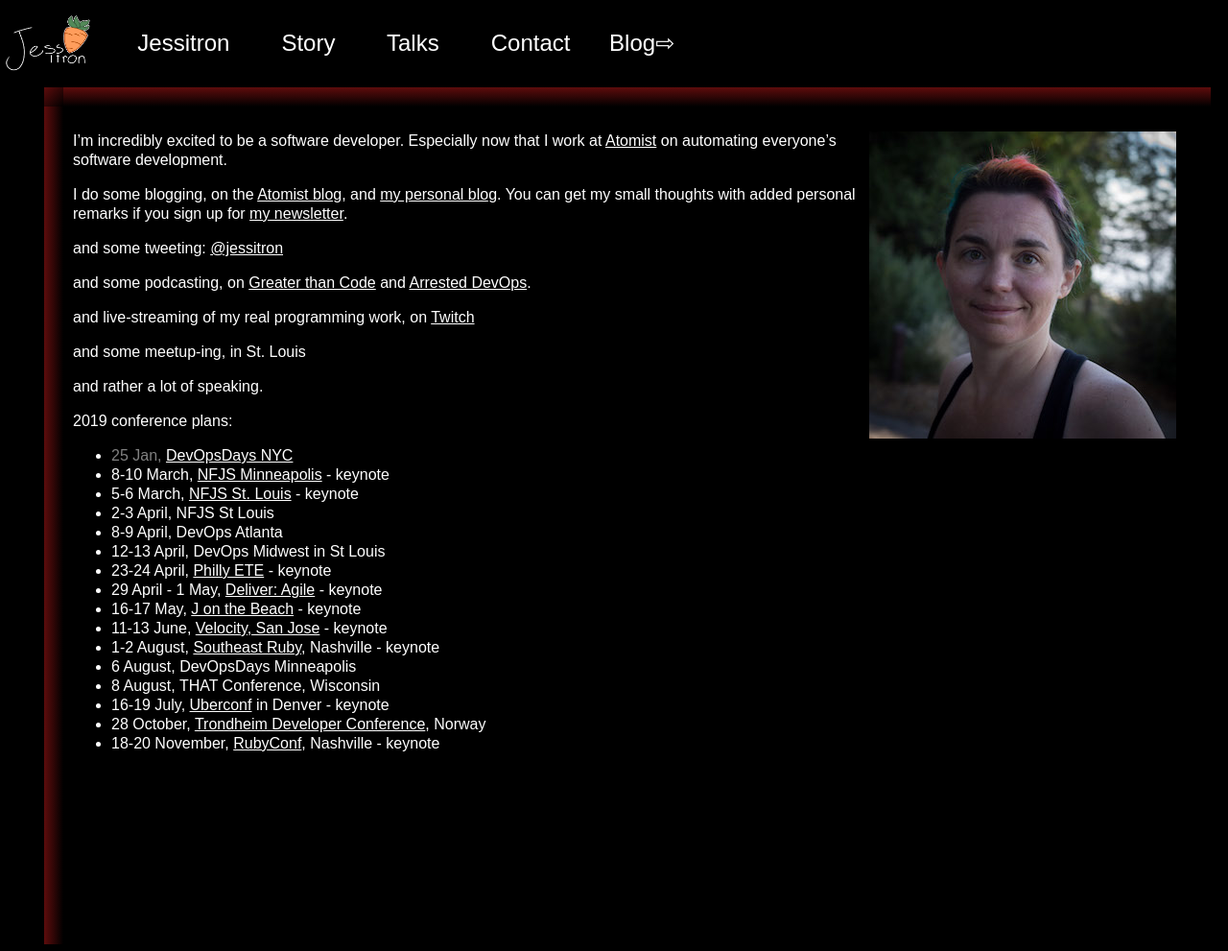
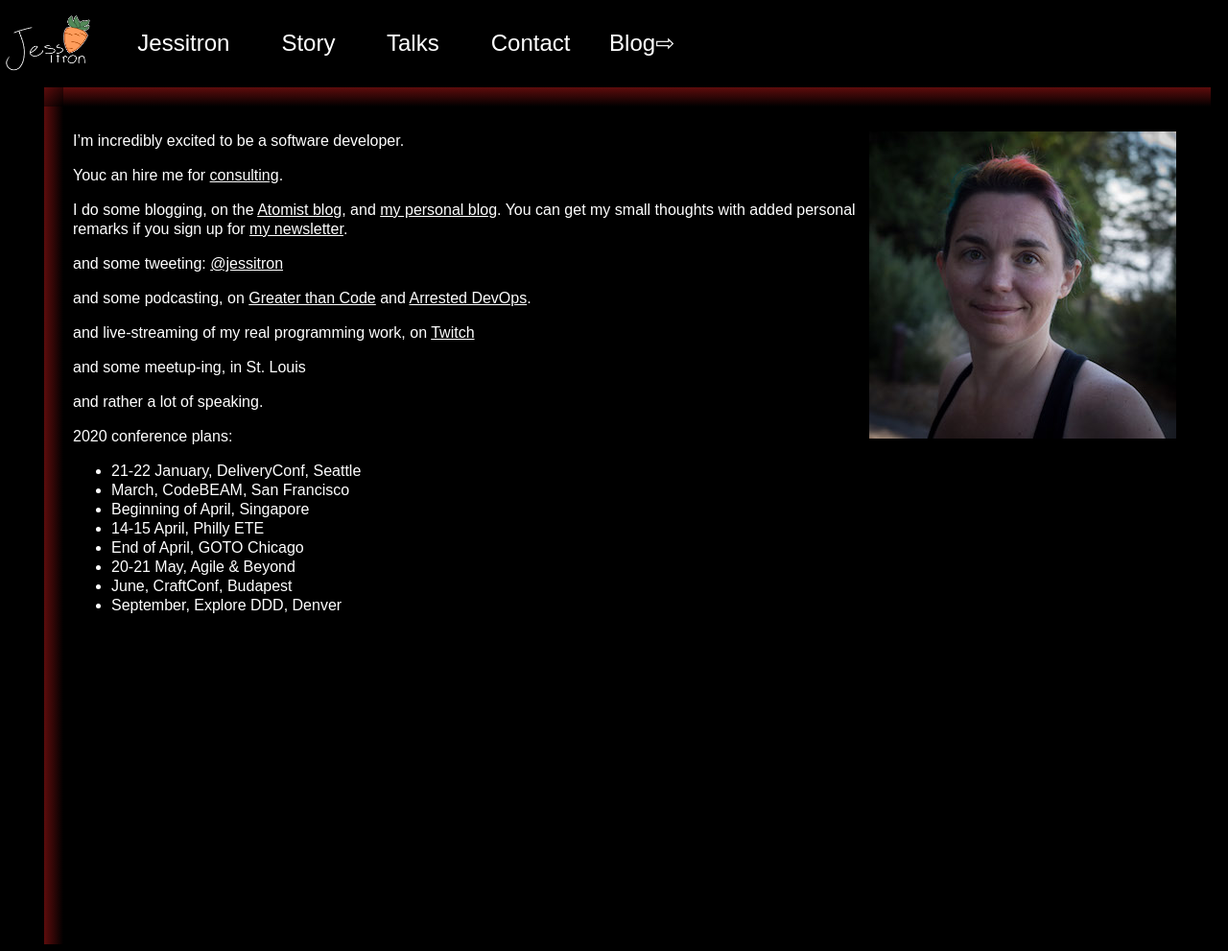
Before and after one commit to jessitron/jessitron.com, a Jekyll site: the page built from index.md, in a window 1280 px wide. Shown: the whole page at 96% size. Built offline with Jekyll 4.4.1, drawn with Linux system fonts in a browser that asks for light colours.

Commit message:
I don't work at Atomist
also 2020 speaking so far

```diff
--- a/index.md
+++ b/index.md
@@ -4,7 +4,9 @@
 ---
 <img class="portrait" src="images/square-smallish.jpg" />
 
-I'm incredibly excited to be a software developer. Especially now that I work at [Atomist](https://www.atomist.com) on automating everyone's software development.
+I'm incredibly excited to be a software developer.
+
+Youc an hire me for [consulting](https://blog.atomist.com/consulting).
 
 I do some blogging, on the [Atomist blog](https://blog.atomist.com),
 and [my personal blog](https://blog.jessitron.com). You can get my small thoughts with added personal remarks if you sign up for [my newsletter](https://tinyletter.com/jessitron).
@@ -19,21 +21,13 @@
 
 and rather a lot of speaking.
 
-2019 conference plans:
+2020 conference plans:
 
-* <span style="color:grey">25 Jan, [DevOpsDays NYC](https://www.devopsdays.org/events/2019-new-york-city/program/jessica-kerr/)</span>
-* 8-10 March, [NFJS Minneapolis](https://nofluffjuststuff.com/conference/minneapolis/2019/03/home) - keynote
-* 5-6 March, [NFJS St. Louis](https://nofluffjuststuff.com/conference/st_louis/2019/04/home) - keynote
-* 2-3 April, NFJS St Louis
-* 8-9 April, DevOps Atlanta
-* 12-13 April, DevOps Midwest in St Louis
-* 23-24 April, [Philly ETE](https://2019.phillyemergingtech.com/) - keynote
-* 29 April - 1 May, [Deliver: Agile](https://www.agilealliance.org/deliveragile-2019/) - keynote
-* 16-17 May, [J on the Beach](https://jonthebeach.com/) - keynote
-* 11-13 June, [Velocity, San Jose](https://conferences.oreilly.com/velocity/vl-ca) - keynote
-* 1-2 August, [Southeast Ruby](https://southeastruby.com/), Nashville - keynote
-* 6 August, DevOpsDays Minneapolis
-* 8 August, THAT Conference, Wisconsin
-* 16-19 July, [Uberconf](https://uberconf.com/conference/denver/2019/07/home) in Denver - keynote
-* 28 October, [Trondheim Developer Conference](https://2019.trondheimdc.no/), Norway
-* 18-20 November, [RubyConf](https://rubyconf.org/), Nashville - keynote
+* 21-22 January, DeliveryConf, Seattle
+* March, CodeBEAM, San Francisco
+* Beginning of April, Singapore
+* 14-15 April, Philly ETE
+* End of April, GOTO Chicago
+* 20-21 May, Agile & Beyond
+* June, CraftConf, Budapest
+* September, Explore DDD, Denver
```
